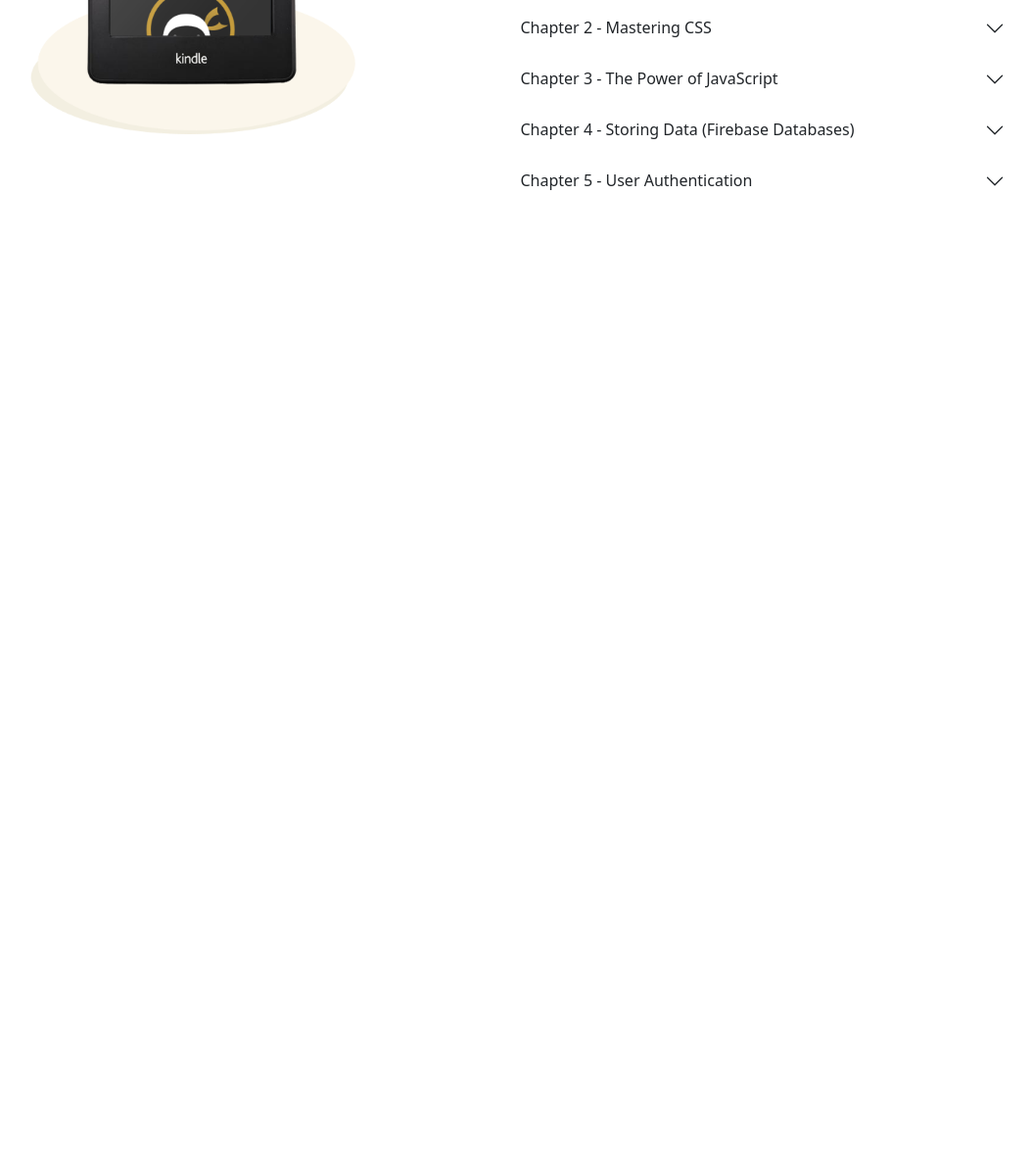
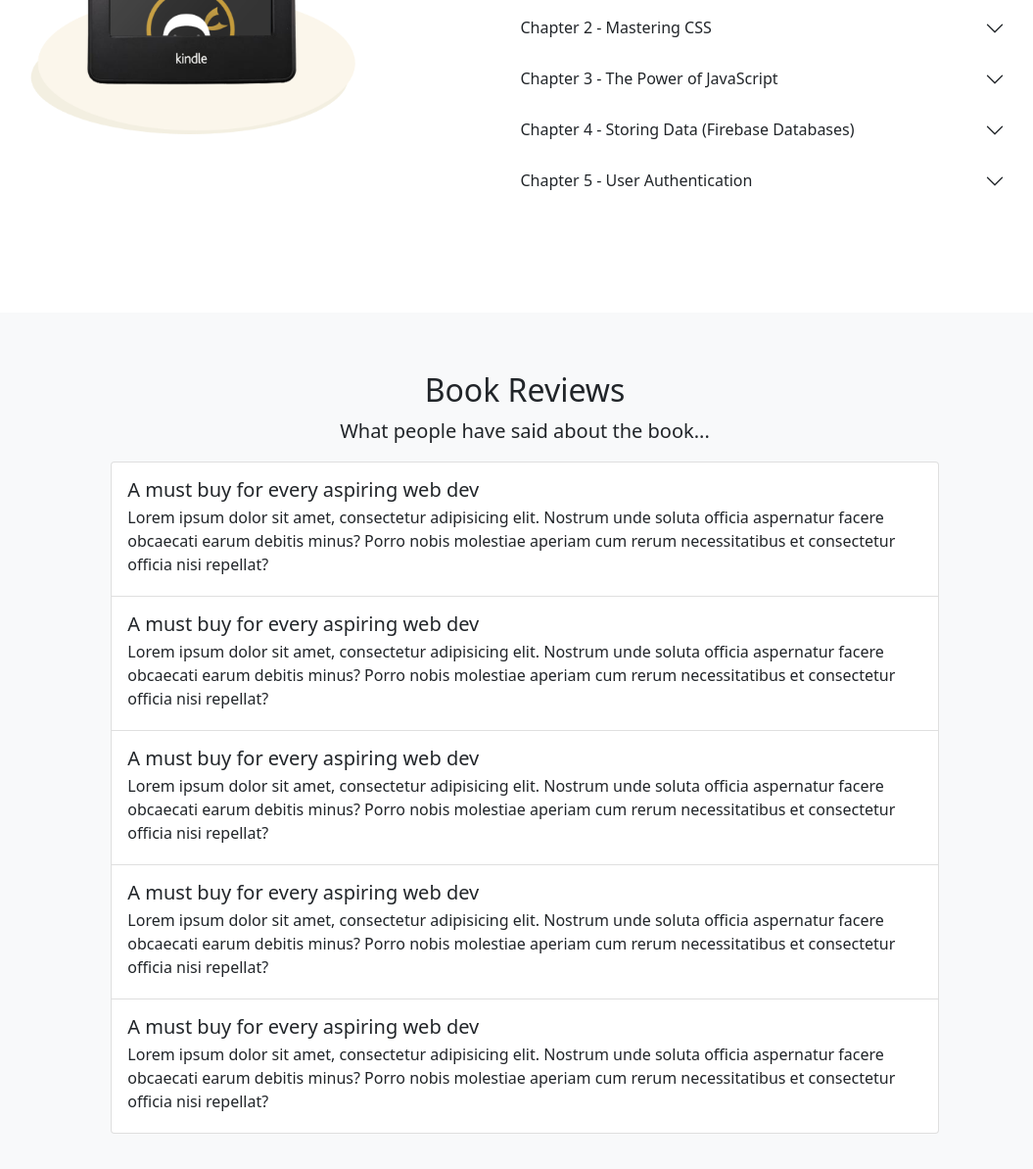
Before and after one commit to KingPr0o7/bootstrap-tutorial, a plain HTML site: page index.html in a window 1280 px wide. Shown: the part 2131-3324 px from the top of the page at 98% size, without its empty margins (104-1159 px from the left). Before the commit the page ends 2450 px from the top, so only its background shows below. Drawn offline with nearby package versions, Linux system fonts and the light colour scheme.

Commit message:
:sparkles: List Groups
- Users can now see reviews (without ratings, just yet), about the eBook

```diff
--- a/index.html
+++ b/index.html
@@ -189,7 +189,41 @@
 
 
   <!-- reviews list -->
+	<section id="reviews" class="bg-light">
+		<div class="container-lg">
+			<div class="text-center">
+				<h2>Book Reviews</h2>
+				<p class="lead">What people have said about the book...</p>
+			</div>
+		</div>
 
+		<div class="row justify-content-center">
+			<div class="col-lg-8">
+				<div class="list-group">
+					<div class="list-group-item py-3">
+						<h5 class="mb-1">A must buy for every aspiring web dev</h5>
+						<p class="mb-1">Lorem ipsum dolor sit amet, consectetur adipisicing elit. Nostrum unde soluta officia aspernatur facere obcaecati earum debitis minus? Porro nobis molestiae aperiam cum rerum necessitatibus et consectetur officia nisi repellat?</p>
+					</div>
+					<div class="list-group-item py-3">
+						<h5 class="mb-1">A must buy for every aspiring web dev</h5>
+						<p class="mb-1">Lorem ipsum dolor sit amet, consectetur adipisicing elit. Nostrum unde soluta officia aspernatur facere obcaecati earum debitis minus? Porro nobis molestiae aperiam cum rerum necessitatibus et consectetur officia nisi repellat?</p>
+					</div>
+					<div class="list-group-item py-3">
+						<h5 class="mb-1">A must buy for every aspiring web dev</h5>
+						<p class="mb-1">Lorem ipsum dolor sit amet, consectetur adipisicing elit. Nostrum unde soluta officia aspernatur facere obcaecati earum debitis minus? Porro nobis molestiae aperiam cum rerum necessitatibus et consectetur officia nisi repellat?</p>
+					</div>
+					<div class="list-group-item py-3">
+						<h5 class="mb-1">A must buy for every aspiring web dev</h5>
+						<p class="mb-1">Lorem ipsum dolor sit amet, consectetur adipisicing elit. Nostrum unde soluta officia aspernatur facere obcaecati earum debitis minus? Porro nobis molestiae aperiam cum rerum necessitatibus et consectetur officia nisi repellat?</p>
+					</div>
+					<div class="list-group-item py-3">
+						<h5 class="mb-1">A must buy for every aspiring web dev</h5>
+						<p class="mb-1">Lorem ipsum dolor sit amet, consectetur adipisicing elit. Nostrum unde soluta officia aspernatur facere obcaecati earum debitis minus? Porro nobis molestiae aperiam cum rerum necessitatibus et consectetur officia nisi repellat?</p>
+					</div>
+				</div>
+			</div>
+		</div>
+	</section>
 
   <!-- contact form -->
 
```
